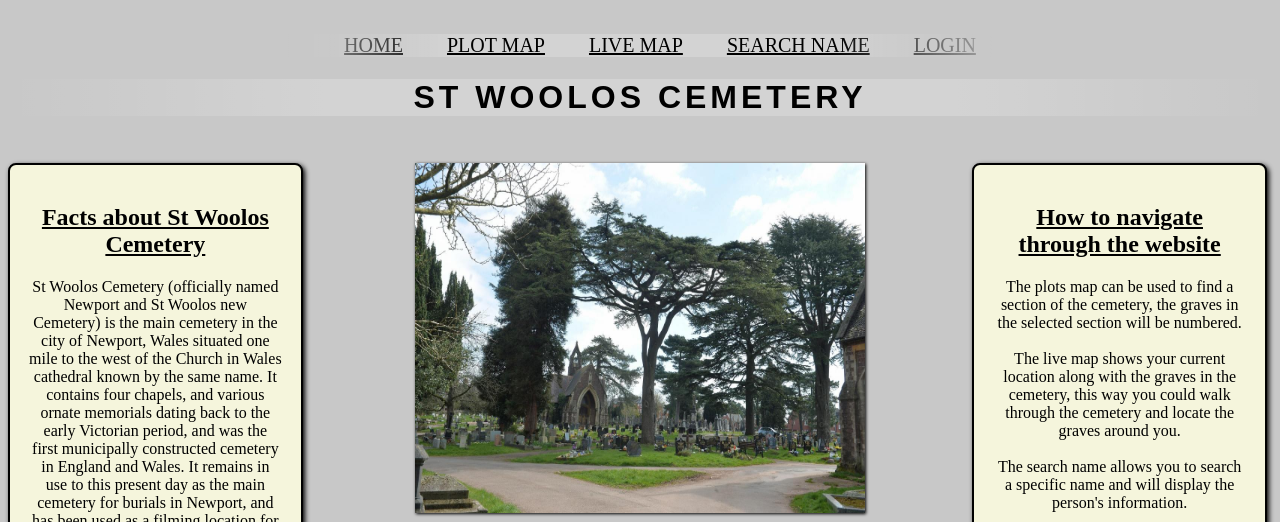
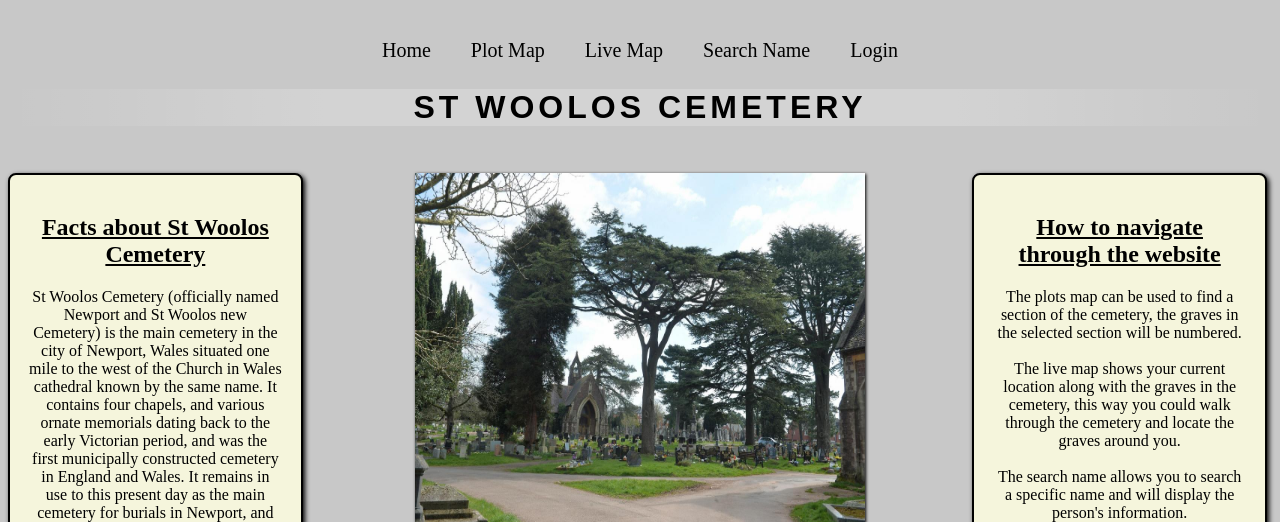
Before and after one commit to DavidGhawi/Cemetery_Web_App, a Flask app: page / in a window 1280 px wide. Shown: the top 522 px of the page. Run offline with Flask 2, Linux system fonts and the light colour scheme; some libraries are stand-ins or nearby versions.

Commit message:
Added animation to navbar *NEEDS FIXING*

```diff
--- a/static/wireframe.css
+++ b/static/wireframe.css
@@ -5,19 +5,19 @@ html {
 }
 
 .navigation {
-	max-width: 60vw;
-	mask-image: linear-gradient(
+	max-width: 80vw;
+	/* mask-image: linear-gradient(
 		90deg,
 		rgba(255, 255, 255, 0) 0%,
 		#ffffff 25%,
 		#ffffff 75%,
 		rgba(255, 255, 255, 0) 100%
-	);
+	); */
 	margin: 0 auto;
 	padding: 10px 0;
 }
 
-.navigation ul {
+/*.navigation ul {
 	text-align: center;
 	background: linear-gradient(
 		90deg,
@@ -35,7 +35,7 @@ html {
 .navigation ul li a {
 	color: black;
 	padding: fit-content;
-	margin: 20px;
+	margin: 8px;
 	width: 25%;
 	font-size: 20px;
 	text-transform: uppercase;
@@ -45,7 +45,7 @@ html {
 	box-shadow: 0 0 10px rgba(0, 0, 0, 0.1), inset 0 0 1px rgba(255, 255, 255, 0.6);
 	background: rgba(255, 255, 255, 0.1);
 	color: rgba(0, 35, 122, 0.7);
-}
+} */
 
 .header {
 	background: linear-gradient(
@@ -239,3 +239,36 @@ footer:hover .form {
     transform: rotate(360deg);
   }
 }
+
+.navigation ul {
+	display: flex;
+	justify-content: center;
+	flex-wrap: wrap;
+	list-style-type: none;
+	padding: 0;
+  	text-align: center;
+  }
+
+.navigation li:not(:last-child) {
+	margin-right: 20px;
+  	text-align: center;
+  }
+
+.navigation a {
+	display: block;
+	font-size: 20px;
+	color: black;
+	text-decoration: none;
+	padding: 5px 10px;
+  }
+
+.NavAnimation {
+	position: absolute;
+	border-bottom: 4px solid transparent;
+	z-index: -1;
+	transform: translateX(-60px);
+  }
+
+.navigation a, .NavAnimation {
+	transition: all .35s ease-in-out;
+  }
--- a/templates/wireframe.html
+++ b/templates/wireframe.html
@@ -39,6 +39,7 @@
 				{%endif%}
 			</ul>
 		</nav>
+		<span class= "NavAnimation"></span>
 
 		<header class="header">
 			<h1 id="headerContent">{%block titleBlock%} Home Page {%endblock%}</h1>
@@ -64,5 +65,57 @@
 			document.body.scrollTop = 0;
 			document.documentElement.scrollTop = 0;
 		}
+		////////////////////////////////////////////
+		(function() {
+
+			const NavAnimation = document.querySelector(".NavAnimation");
+			const links = document.querySelectorAll(".navigation a");
+			const colors = ["deepskyblue"];
+
+			function mouseenterFunc() {
+			  if (!this.parentNode.classList.contains("active")) {
+				for (let i = 0; i < links.length; i++) {
+				  if (links[i].parentNode.classList.contains("active")) {
+					links[i].parentNode.classList.remove("active");
+				  }
+				  links[i].style.opacity = "0.25";
+				}
+
+				this.parentNode.classList.add("active");
+				this.style.opacity = "1";
+
+				const width = this.getBoundingClientRect().width;
+				const height = this.getBoundingClientRect().height;
+				const left = this.getBoundingClientRect().left + window.pageXOffset;
+				const top = this.getBoundingClientRect().top + window.pageYOffset;
+				const color = colors[Math.floor(Math.random() * colors.length)];
+
+				NavAnimation.style.width = `${width}px`;
+				NavAnimation.style.height = `${height}px`;
+				NavAnimation.style.left = `${left}px`;
+				NavAnimation.style.top = `${top}px`;
+				NavAnimation.style.borderColor = color;
+				NavAnimation.style.transform = "none";
+			  }
+			}
+
+			for (let i = 0; i < links.length; i++) {
+			  links[i].addEventListener("click", (e) => e.preventDefault());
+			  links[i].addEventListener("mouseenter", mouseenterFunc);
+			}
+
+			function resizeFunc() {
+			  const active = document.querySelector(".navigation li.active");
+
+			  if (active) {
+				const left = active.getBoundingClientRect().left + window.pageXOffset;
+				const top = active.getBoundingClientRect().top + window.pageYOffset;
+
+				NavAnimation.style.left = `${left}px`;
+				NavAnimation.style.top = `${top}px`;
+			  }
+			}
+			window.addEventListener("resize", resizeFunc);
+		  })();
 	</script>
 </html>
```
